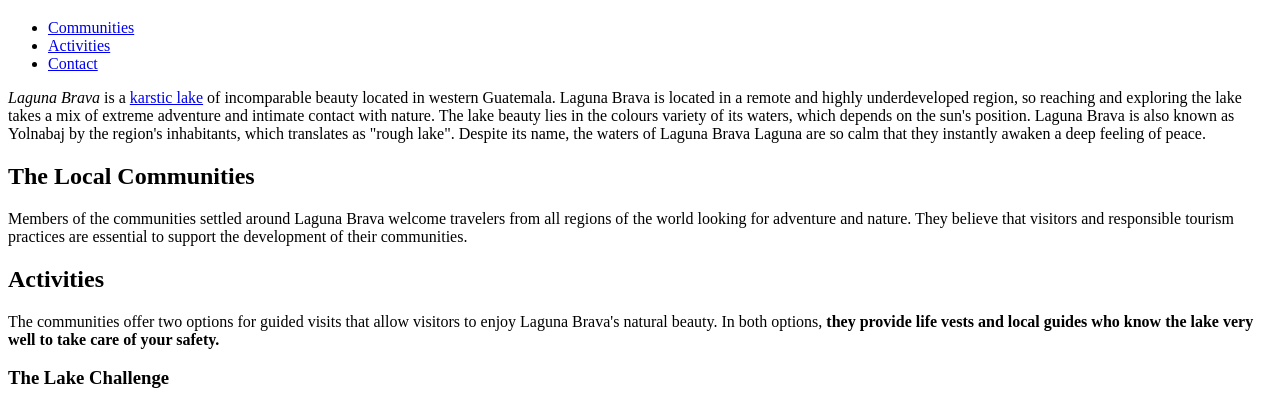
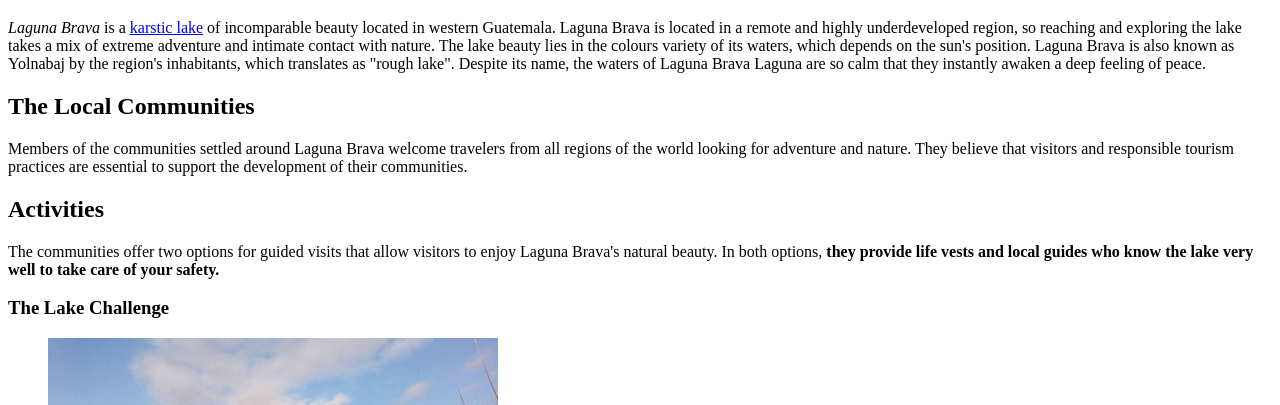
Before and after one commit to josecarlosgt/Web-Design-and-Development, a plain HTML site: page index.html in a window 1280 px wide. Shown: the part 373-778 px from the top of the page. Drawn offline with Linux system fonts and the light colour scheme.

Commit message:
Update index.html

```diff
--- a/index.html
+++ b/index.html
@@ -13,24 +13,6 @@
         <!-- Introductory content -->
         <img src="img/panoramic-laguna-brava-2.jpg" alt="Laguna Brava lake" title="Laguna Brava">
         <h1>Welcome to Laguna Brava Ecotourism</h1>
-
-        <nav>
-            <ul>
-                <li>
-                    <a href="#communities">Communities</a>
-                </li>
-                <li>
-                    <a href="#activities">Activities</a>
-                </li>
-                <li>
-                    <a href="#contact">Contact</a>
-                </li>
-            </ul>
-        </nav>
-    </header>
-
-    <main>
-        <!-- Dominant content of the web page -->
         <p>
             <em>Laguna Brava</em> is a <a href="https://en.wikipedia.org/wiki/Karst">karstic lake</a> of incomparable
             beauty located in western Guatemala. Laguna Brava is located in a remote and highly underdeveloped region,
@@ -39,7 +21,10 @@
             also known as Yolnabaj by the region's inhabitants, which translates as "rough lake". Despite its name, the
             waters of Laguna Brava Laguna are so calm that they instantly awaken a deep feeling of peace.
         </p>
+    </header>
 
+    <main>
+        <!-- Dominant content of the web page -->
         <section>
             <!-- Generic standalone section of a document -->
             <h2>The Local Communities</h2>
@@ -93,6 +78,7 @@
                         </ul>
             </article>
         </section>
+
     </main>
     <hr>
     <aside>
```
